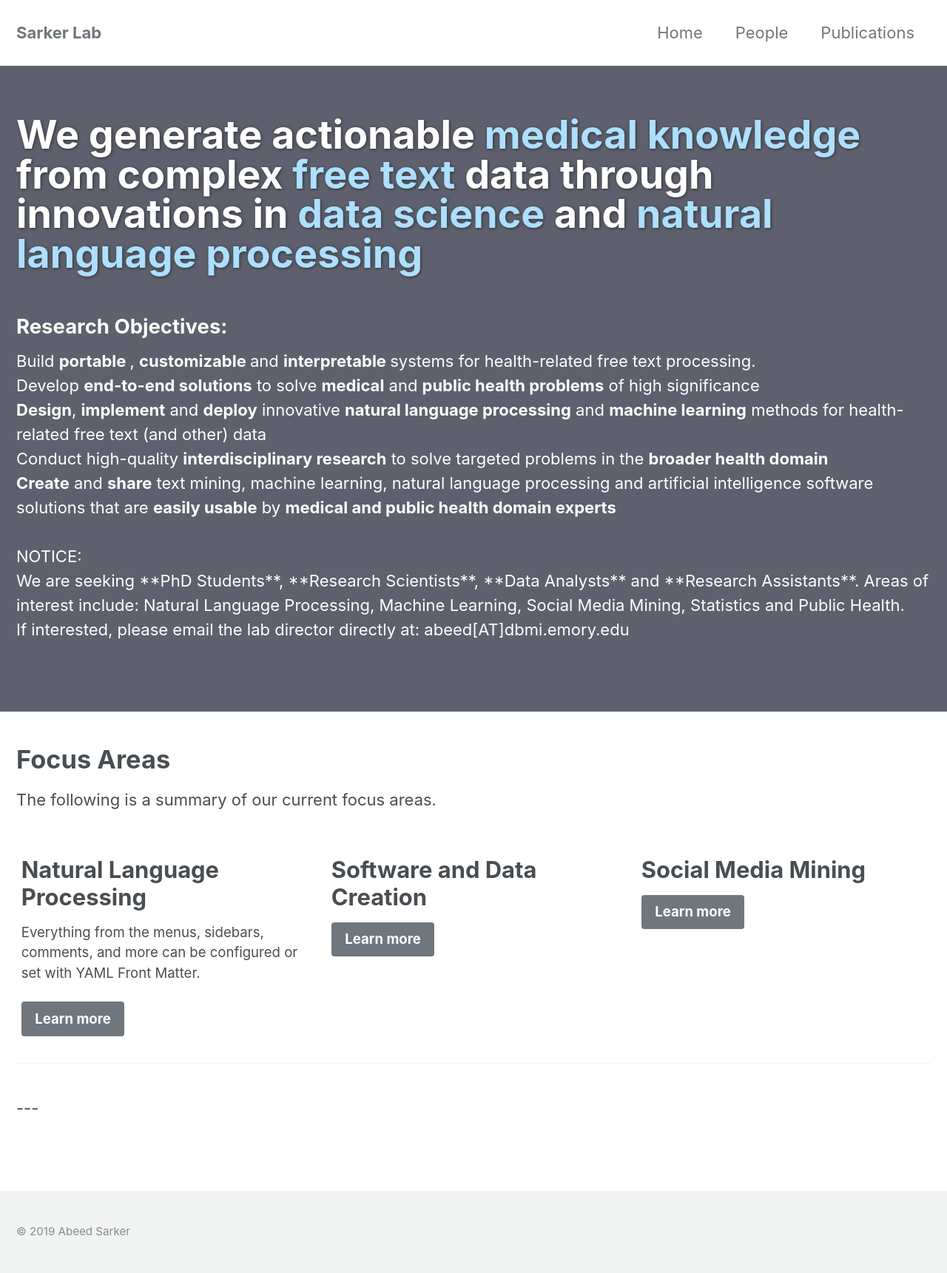
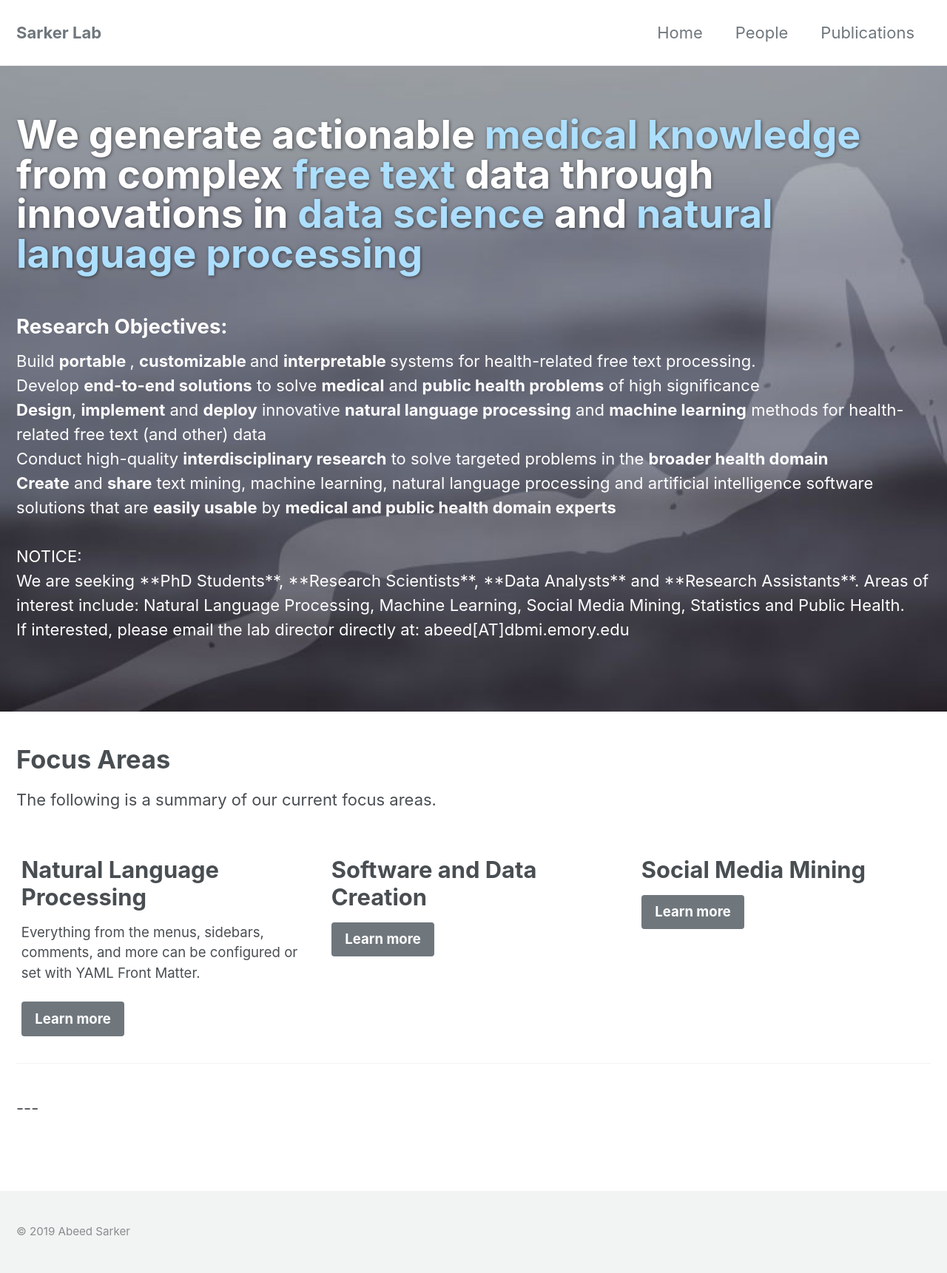
Before and after one commit to sarkerlab/Website, a Jekyll site: the page built from index.md, in a window 1280 px wide. Shown: the whole page at 74% size. Built offline with Jekyll 4.4.1, drawn with Linux system fonts in a browser that asks for light colours; cached includes are drawn as plain includes; nearby versions of some CDN libraries.

Commit message:
Update index.md

```diff
--- a/index.md
+++ b/index.md
@@ -3,8 +3,8 @@ title: We generate actionable <font color="#ADDFFF">medical knowledge</font> fro
 layout: splash
 permalink: /
 header:
-  overlay_color: "#5e616d"
-  #overlay_image: /assets/images/mm-home-page-feature.jpg
+  #overlay_color: "#5e616d"
+  overlay_image: /assets/images/mm-home-page-feature.jpg
   actions:
   #  - label: "<i class='fas fa-download'></i> Install now"
   #    url: "/docs/quick-start-guide/"
```
